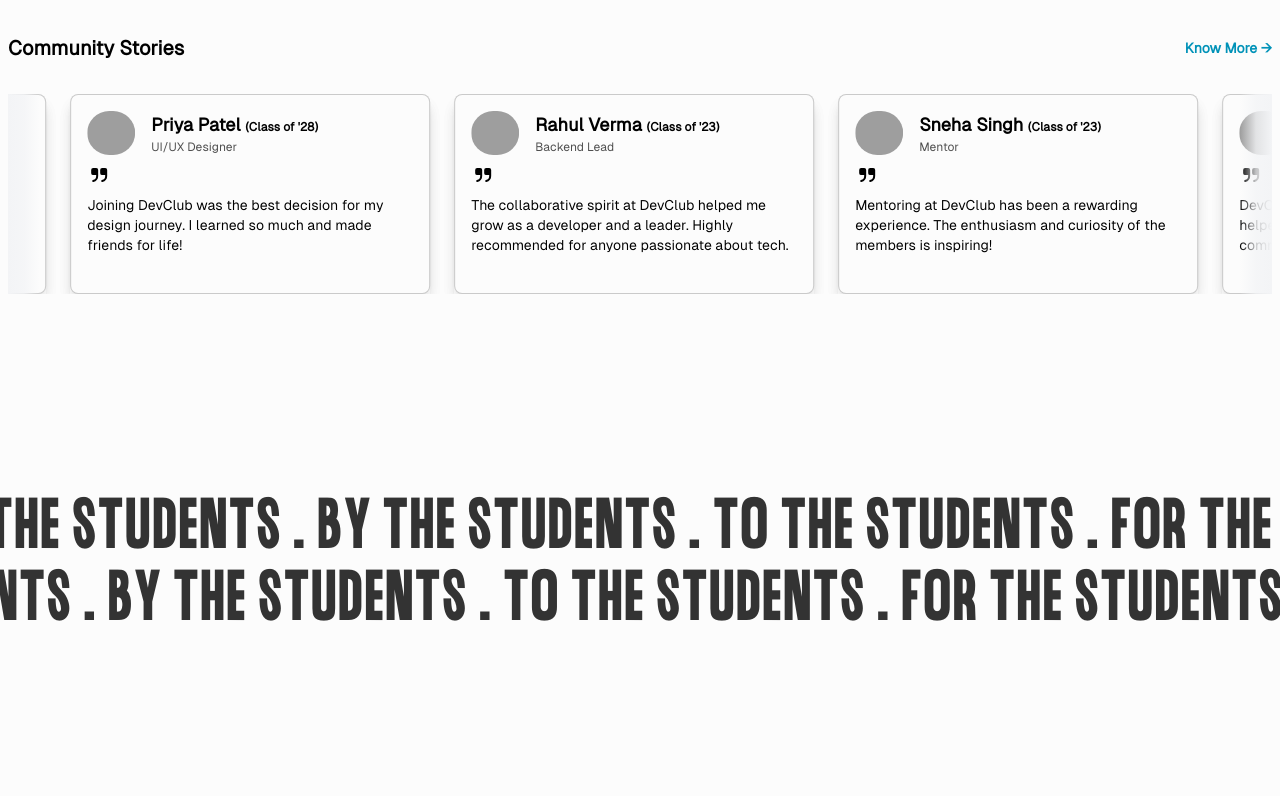
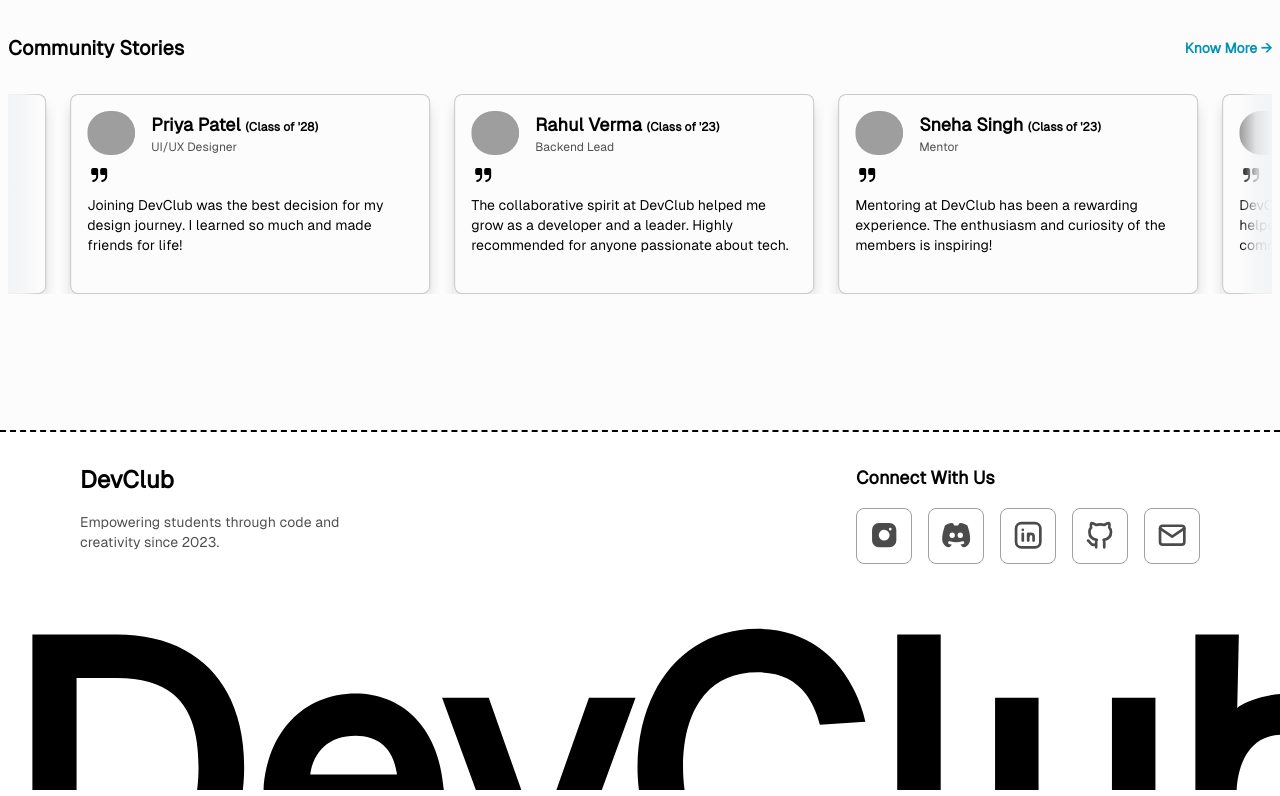
Before and after one commit to devclubnstru/devclub-website, a React (Vite) app in the folder client/: page / in a window 1280 px wide. Shown: the part 2610-3406 px from the top of the page. Built offline with nearby package versions, Linux system fonts and the light colour scheme; grey boxes are pictures that could not be loaded.

Commit message:
remove bottom marquee

```diff
--- a/client/src/pages/HomePage/HomePage.jsx
+++ b/client/src/pages/HomePage/HomePage.jsx
@@ -12,7 +12,7 @@ const HomePage = () => {
       <TestimonialsSection />
 
       {/* Words Marquee Section */}
-      <section className="relative w-full py-16">
+      {/* <section className="relative w-full py-16">
         <div className="w-full overflow-hidden whitespace-nowrap">
           <div className="inline-block text-4xl lg:text-7xl text-text-light/80 dark:text-text-dark/80 animate-marquee font-hero">
             <span> To the Students . For the Students . By the Students . </span>
@@ -29,7 +29,7 @@ const HomePage = () => {
             <span> To the Students . For the Students . By the Students . </span>
           </div>
         </div>
-      </section>
+      </section> */}
     </main>
   )
 }
```
